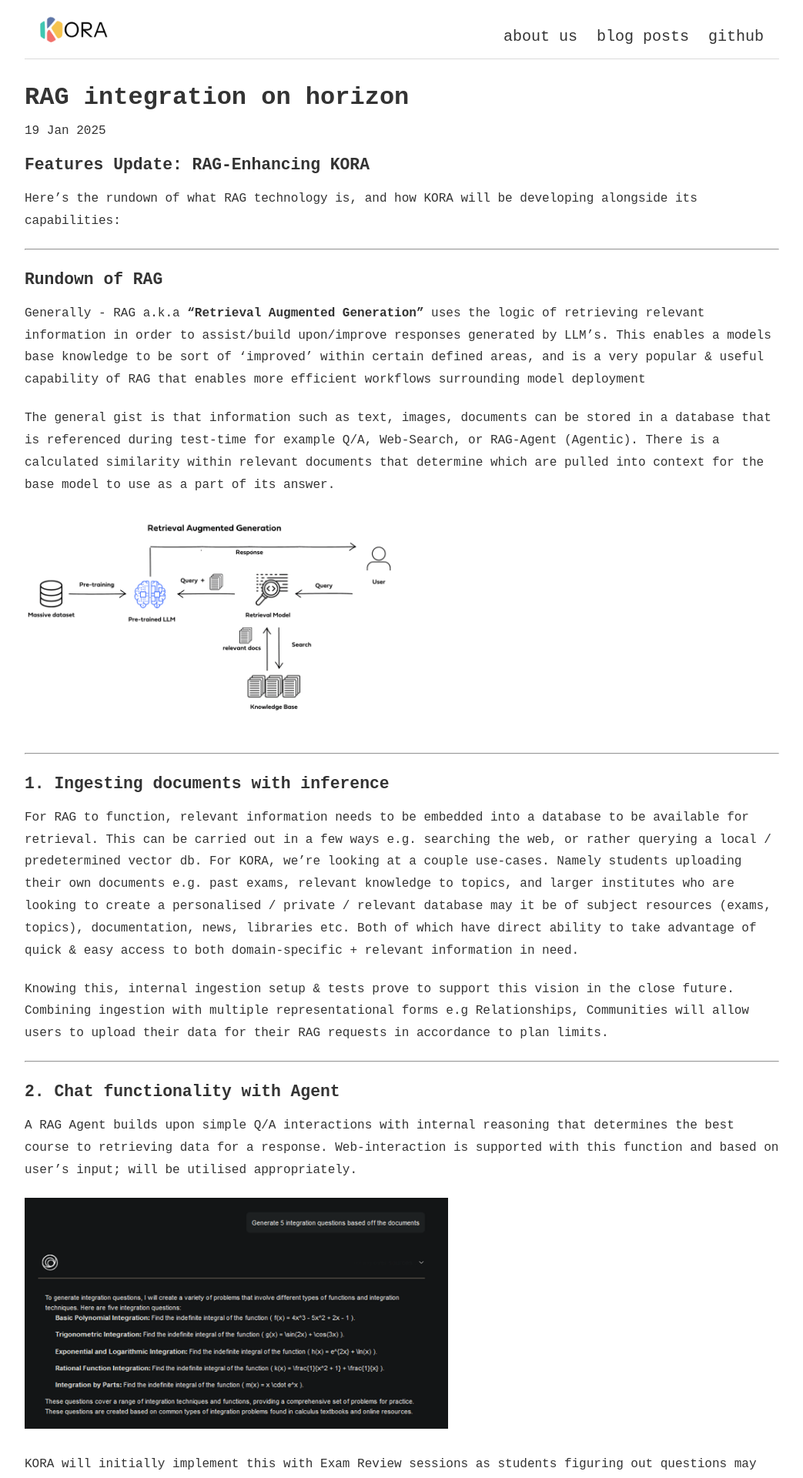
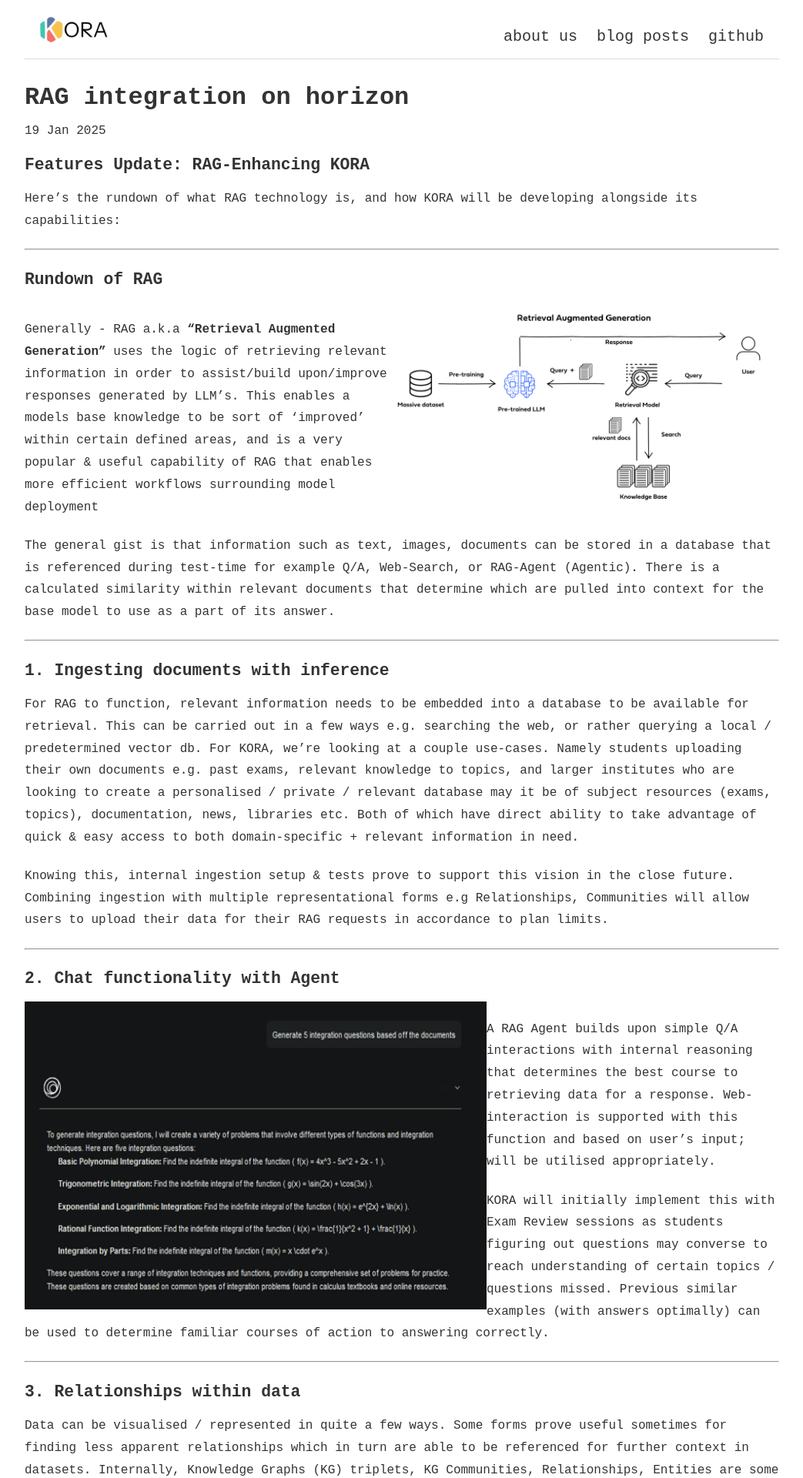
Before and after one commit to kora-edu/kora-edu.github.io, a Jekyll site: the page built from _posts/2025-01-19-weeklyupdate5.md, in a window 1280 px wide. Shown: the top 1920 px of the page at 77% size, without its empty margins (118-1161 px from the left). Built offline with Jekyll 4.4.1, drawn with Linux system fonts in a browser that asks for light colours.

Commit message:
fix img 2

```diff
--- a/_posts/2025-01-19-weeklyupdate5.md
+++ b/_posts/2025-01-19-weeklyupdate5.md
@@ -13,12 +13,13 @@
 ---
 
 #### **Rundown of RAG**
+<img src="/img/rag_pipel.png" width="500" height="280" align="right">
+
 Generally - RAG a.k.a **"Retrieval Augmented Generation"** uses the logic of retrieving relevant information in order to assist/build upon/improve responses generated by LLM's.
 This enables a models base knowledge to be sort of 'improved' within certain defined areas, and is a very popular & useful capability of RAG that enables more efficient workflows surrounding model deployment
 
 The general gist is that information such as text, images, documents can be stored in a database that is referenced during test-time for example Q/A, Web-Search, or RAG-Agent (Agentic). There is a calculated similarity within relevant documents that determine which are pulled into context for the base model to use as a part of its answer.
 
-<img src="/img/rag_pipel.png" width="500" height="280">
 
 ---
 
@@ -31,9 +32,10 @@
 ---
 
 #### **2. Chat functionality with Agent**
+<img src="/img/gen_example1.png" width="600" height="400" align="left">
+
 A RAG Agent builds upon simple Q/A interactions with internal reasoning that determines the best course to retrieving data for a response. Web-interaction is supported with this function and based on user's input; will be utilised appropriately.
 
-<img src="/img/gen_example1.png" width="550" height="300">
 
 KORA will initially implement this with Exam Review sessions as students figuring out questions may converse to reach understanding of certain topics / questions missed. Previous similar examples (with answers optimally) can be used to determine familiar courses of action to answering correctly.
 
@@ -63,8 +65,7 @@
 
 * Hatchet working with workflow
   * Managing current events, admin, debugging/request inspection
-  ![dd](/img/hatchet_runs.png)
-  <img src="hatchet_runs.png">
+  <img src="/img/hatchet_runs.png" width="471" height="221">
 ---
 
 This was an insight into an important feature / whats to come. Stay tuned as we continue pushing toward our next milestones!
```
